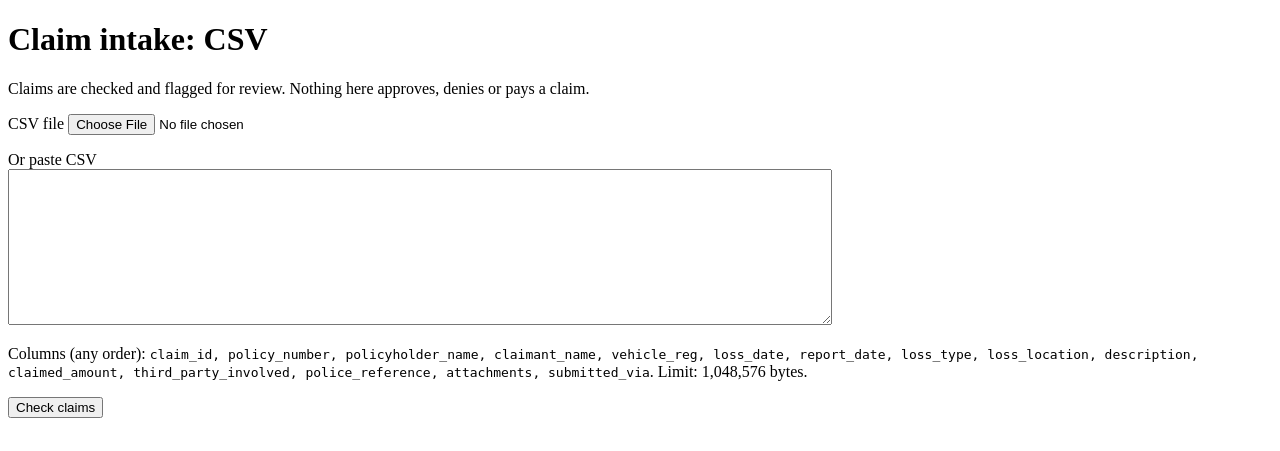
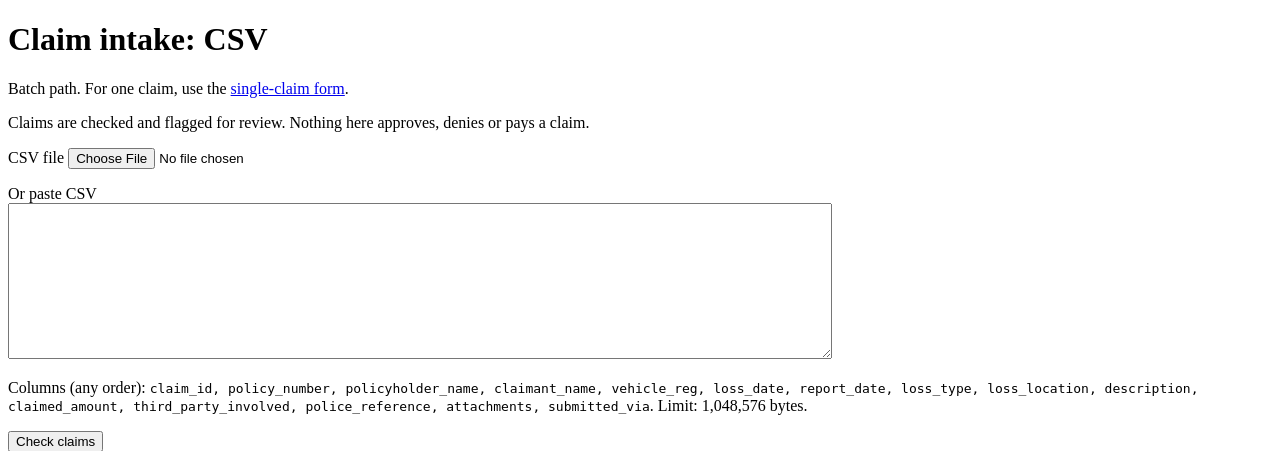
Before and after one commit to nirajpankhania-cf/claim-intake-checker, a FastAPI app: page /intake in a window 1280 px wide. Shown: the top 451 px of the page. Run offline with FastAPI, Linux system fonts and the light colour scheme.

Commit message:
CIC-38: single-claim submission form
GET/POST /intake/claim: one field per Claim field, checked with the same
rules as a CSV row (intake.parse_claim_fields, now returning errors per
field). Errors re-show the form beside each field and store nothing; a
claim_id already on file is refused with a link to it. A valid claim is
stored and checked as its own form run and redirected to /review, whose
banner states the claim's outcome.

Co-Authored-By: Claude Opus 5.5 <noreply@anthropic.com>

```diff
--- a/app/intake.py
+++ b/app/intake.py
@@ -134,7 +134,8 @@ def parse_csv(text: str) -> ParsedBatch:
                     IntakeRow(start, "malformed", claim_id, problems, raw)
                 )
                 continue
-            claim, problems = _parse_row(raw)
+            claim, errors = parse_claim_fields(raw)
+            problems = list(errors.values())
             if claim is None:
                 batch.malformed.append(
                     IntakeRow(start, "malformed", claim_id, problems, raw)
@@ -163,9 +164,16 @@ def _check_header(header: list[str]) -> None:
         raise IntakeFileError("The CSV header is wrong (" + "; ".join(problems) + ").")
 
 
-def _parse_row(raw: dict[str, str]) -> tuple[Claim | None, list[str]]:
-    """Build a ``Claim`` from a row, or list what's wrong with its format."""
-    problems = [f"{name} is missing" for name in COLUMNS if name in REQUIRED and not raw[name].strip()]
+def parse_claim_fields(raw: dict[str, str]) -> tuple[Claim | None, dict[str, str]]:
+    """Build a ``Claim`` from submitted text fields, or say what's wrong.
+
+    Shared by the CSV path (one row) and the single-claim form. Errors are
+    keyed by field name, at most one per field. Checks formats only.
+    """
+    errors = {name: f"{name} is missing" for name in COLUMNS if name in REQUIRED and not raw[name].strip()}
+
+    def problem(name: str, message: str) -> None:
+        errors.setdefault(name, message)
 
     def text(name: str) -> str | None:
         return raw[name] if raw[name].strip() else None  # verbatim, never inspected
@@ -179,13 +187,13 @@ def _parse_row(raw: dict[str, str]) -> tuple[Claim | None, list[str]]:
                 return date.fromisoformat(value)
         except ValueError:
             pass
-        problems.append(f"{name} {value!r} is not a real YYYY-MM-DD date")
+        problem(name, f"{name} {value!r} is not a real YYYY-MM-DD date")
         return None
 
     def choice(name: str, allowed: tuple[str, ...]) -> str | None:
         value = raw[name].strip().lower()
         if value and value not in allowed:
-            problems.append(f"{name} {value!r} is not one of: {', '.join(allowed)}")
+            problem(name, f"{name} {value!r} is not one of: {', '.join(allowed)}")
         return value
 
     amount_text = raw["claimed_amount"].strip()
@@ -197,11 +205,11 @@ def _parse_row(raw: dict[str, str]) -> tuple[Claim | None, list[str]]:
         except InvalidOperation:
             pass
         if amount is None:
-            problems.append(f"claimed_amount {amount_text!r} is not a number")
+            problem("claimed_amount", f"claimed_amount {amount_text!r} is not a number")
 
     flag_text = raw["third_party_involved"].strip().lower()
     if flag_text and flag_text not in ("true", "false"):
-        problems.append(f"third_party_involved {raw['third_party_involved']!r} is not true or false")
+        problem("third_party_involved", f"third_party_involved {raw['third_party_involved']!r} is not true or false")
 
     values = {
         "claim_id": raw["claim_id"].strip().upper(),
@@ -220,9 +228,9 @@ def _parse_row(raw: dict[str, str]) -> tuple[Claim | None, list[str]]:
         "attachments": [a.strip() for a in raw["attachments"].split(";") if a.strip()],
         "submitted_via": choice("submitted_via", SUBMITTED_VIA),
     }
-    if problems:
-        return None, problems
-    return Claim(**values), []
+    if errors:
+        return None, errors
+    return Claim(**values), {}
 
 
 # --- storing and checking --------------------------------------------------
@@ -332,3 +340,30 @@ def ingest_csv(conn: sqlite3.Connection, text: str, run_checks: RunChecks) -> In
         run_checks(conn, run_id, new_ids)
         record_intake_flags(conn, run_id, skipped + batch.malformed, set(new_ids))
     return IntakeSummary(run_id, len(new_claims), len(skipped), len(batch.malformed))
+
+
+# --- single claim (form) -----------------------------------------------------
+
+
+class ClaimAlreadySubmitted(Exception):
+    """The form's claim_id is already on file. Nothing was stored."""
+
+    def __init__(self, claim_id: str) -> None:
+        super().__init__(f"{claim_id} has already been submitted.")
+        self.claim_id = claim_id
+
+
+def submit_claim(conn: sqlite3.Connection, claim: Claim, run_checks: RunChecks) -> str:
+    """Store and check one claim from the form, in one transaction. Returns the run_id.
+
+    Unlike CSV, a resubmitted claim_id is refused with nothing stored, since
+    the person submitting is there to see why.
+    """
+    with conn:
+        conn.execute("BEGIN IMMEDIATE")
+        if db.claim_exists(conn, claim.claim_id):
+            raise ClaimAlreadySubmitted(claim.claim_id)
+        run_id = create_run(conn, "form", 1)
+        db.insert_claim(conn, claim)
+        run_checks(conn, run_id, [claim.claim_id])
+    return run_id
--- a/app/main.py
+++ b/app/main.py
@@ -17,6 +17,7 @@ from fastapi.templating import Jinja2Templates
 from starlette.datastructures import UploadFile
 
 from app import config, db, history, intake, review
+from app.models import LOSS_TYPES, SUBMITTED_VIA
 
 app = FastAPI(title="Claim Intake Check")
 templates = Jinja2Templates(directory=Path(__file__).with_name("templates"))
@@ -116,6 +117,7 @@ async def review_queue(
         "raw": {"run_id": run_id or "", "rule": rule or "", "date_from": date_from or "", "date_to": date_to or ""},
         "rule_ids": review.rule_ids(conn),
         "summary": _intake_summary(request),
+        "form_results": _form_results(conn, filters.run_id),
         "error": error,
     }
     return templates.TemplateResponse(request, "review.html", context, status_code=400 if error else 200)
@@ -198,6 +200,14 @@ async def claim_detail(
     )
 
 
+def _form_results(conn: sqlite3.Connection, run_id: str | None) -> list[sqlite3.Row]:
+    """For a run from the single-claim form, each claim's outcome (for the banner)."""
+    if not run_id:
+        return []
+    rows = review.run_results(conn, run_id)
+    return rows if rows and rows[0]["source"] == "form" else []
+
+
 def _intake_summary(request: Request) -> dict[str, int] | None:
     """Counts passed on the intake redirect, if all are present and whole numbers."""
     names = ("accepted", "skipped", "malformed")
@@ -207,6 +217,72 @@ def _intake_summary(request: Request) -> dict[str, int] | None:
     return {n: int(v) for n, v in zip(names, values)}
 
 
+FIELD_LABELS: dict[str, str] = {
+    "claim_id": "Claim ID",
+    "policy_number": "Policy number",
+    "policyholder_name": "Policyholder name",
+    "claimant_name": "Claimant name (if not the policyholder)",
+    "vehicle_reg": "Vehicle registration",
+    "loss_date": "Loss date",
+    "report_date": "Report date",
+    "loss_type": "Loss type",
+    "loss_location": "Loss location",
+    "description": "Description",
+    "claimed_amount": "Claimed amount",
+    "third_party_involved": "Third party involved",
+    "police_reference": "Police reference",
+    "attachments": "Attachment file names (separate with ;)",
+    "submitted_via": "Submitted via",
+}
+
+
+@app.get("/intake/claim", response_class=HTMLResponse)
+def claim_form(request: Request) -> Response:
+    return _claim_form(request, {"submitted_via": "form"})
+
+
+@app.post("/intake/claim")
+async def submit_claim(
+    request: Request,
+    conn: sqlite3.Connection = Depends(get_db),
+    run_checks: intake.RunChecks = Depends(get_run_checks),
+) -> Response:
+    """Primary intake path: one claim. Errors re-show the form; nothing is stored."""
+    form = await request.form()
+    raw = {name: str(form.get(name) or "") for name in intake.COLUMNS}
+    raw["third_party_involved"] = "true" if form.get("third_party_involved") else "false"
+    claim, errors = intake.parse_claim_fields(raw)
+    if claim is None:
+        return _claim_form(request, raw, errors)
+    try:
+        run_id = intake.submit_claim(conn, claim, run_checks)
+    except intake.ClaimAlreadySubmitted as exc:
+        return _claim_form(request, raw, {"claim_id": str(exc)}, existing_claim_id=exc.claim_id)
+    return RedirectResponse(f"/review?{urlencode({'run_id': run_id})}", status_code=303)
+
+
+def _claim_form(
+    request: Request,
+    values: dict[str, str],
+    errors: dict[str, str] | None = None,
+    existing_claim_id: str | None = None,
+) -> Response:
+    return templates.TemplateResponse(
+        request,
+        "intake_claim.html",
+        {
+            "values": values,
+            "errors": errors or {},
+            "labels": FIELD_LABELS,
+            "required": intake.REQUIRED,
+            "loss_types": LOSS_TYPES,
+            "submitted_via": SUBMITTED_VIA,
+            "existing_claim_id": existing_claim_id,
+        },
+        status_code=400 if errors else 200,
+    )
+
+
 def _form(request: Request, error: str | None = None, status_code: int = 200) -> Response:
     return templates.TemplateResponse(
         request,
--- a/app/templates/intake.html
+++ b/app/templates/intake.html
@@ -7,6 +7,7 @@
 </head>
 <body>
   <h1>Claim intake: CSV</h1>
+  <p>Batch path. For one claim, use the <a href="/intake/claim">single-claim form</a>.</p>
   <p>Claims are checked and flagged for review. Nothing here approves, denies or pays a claim.</p>
   {% if error %}
     <p role="alert"><strong>Nothing was stored.</strong> {{ error }}</p>
--- a/app/templates/review.html
+++ b/app/templates/review.html
@@ -10,6 +10,9 @@
   <p>Claims that raised at least one flag. This list is for a person to look at; it does not approve, deny or pay anything.</p>
   <p><a href="/intake">Submit claims</a></p>
 
+  {% for result in form_results %}
+    <p role="status">Submission checked: <a href="/claims/{{ result.claim_id | urlencode }}">{{ result.claim_id }}</a> is {{ "Ready for adjuster" if result.outcome == "READY_FOR_ADJUSTER" else "Needs review" }}.</p>
+  {% endfor %}
   {% if summary %}
     <p role="status">Upload checked: {{ summary.accepted }} accepted, {{ summary.skipped }} skipped as resubmissions, {{ summary.malformed }} malformed.</p>
   {% endif %}
```
Also changed, not shown: app/review.py (+12 -0 lines), app/templates/intake_claim.html (added, +65 -0 lines), docs/data.md (+8 -0 lines), docs/decisions.md (+3 -0 lines), tests/test_claim_form.py (added, +171 -0 lines).
